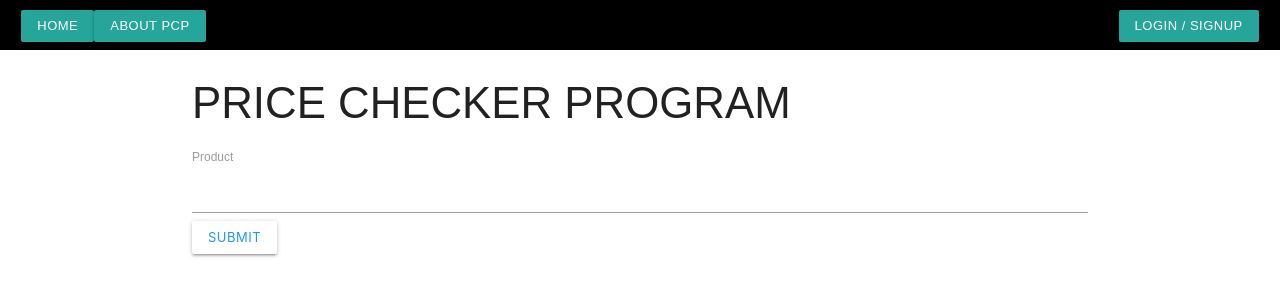
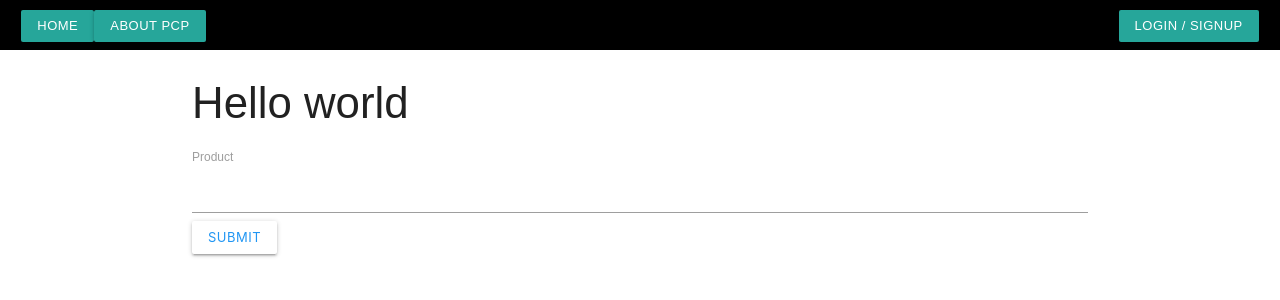
Before and after one commit to CCS-SE2018/PCP, a React (Create React App) app: page / in a window 1280 px wide. Shown: the top 300 px of the page. Built offline with nearby package versions, Linux system fonts and the light colour scheme.

Commit message:
hello world

```diff
--- a/src/components/Body.js
+++ b/src/components/Body.js
@@ -24,7 +24,7 @@ class Body extends Component {
   render() {
     return (
       <div class="container">
-        <h3>PRICE CHECKER PROGRAM</h3>
+        <h3>Hello world</h3>
         <form>
           <label>
             Product
```
